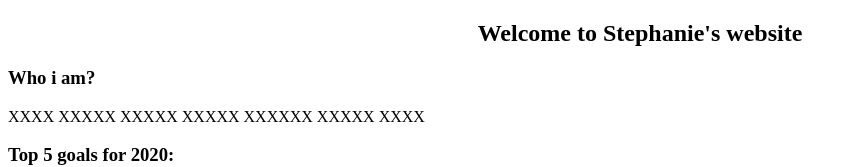
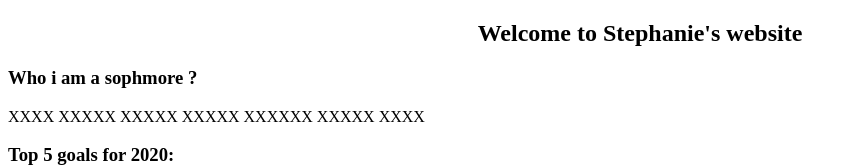
Before and after one commit to FutureTeens/FutureTeens.github.io, a plain HTML site: page Sofia/index.html in a window 1280 px wide. Shown: the top 167 px of the page, without its empty margins (0-857 px from the left). Drawn offline with Linux system fonts and the light colour scheme.

Commit message:
Update index.html

```diff
--- a/Sofia/index.html
+++ b/Sofia/index.html
@@ -6,7 +6,7 @@
 	<body>
 		<h2 align="center">Welcome to Stephanie's  website</h2>
 		<div>
-			<h3>Who i am?</h3>
+			<h3>Who i am a sophmore ?</h3>
 			<p> XXXX XXXXX XXXXX XXXXX XXXXXX XXXXX XXXX</p>
 		</div>
 		<div>
```
